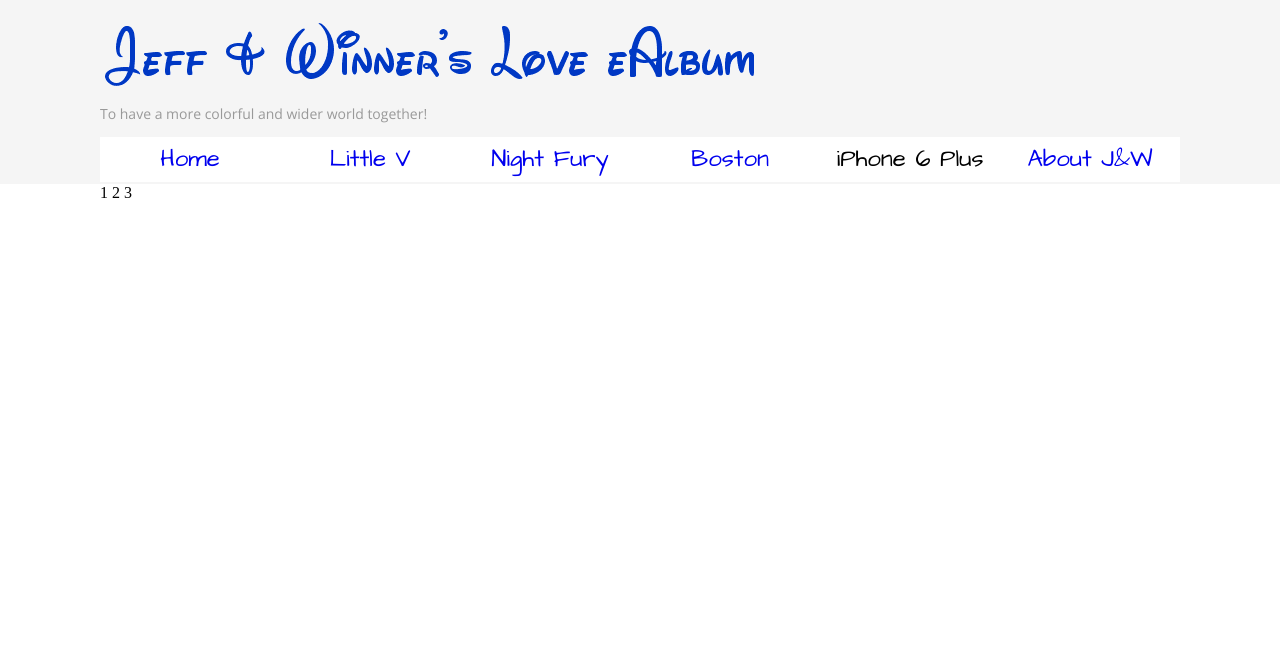
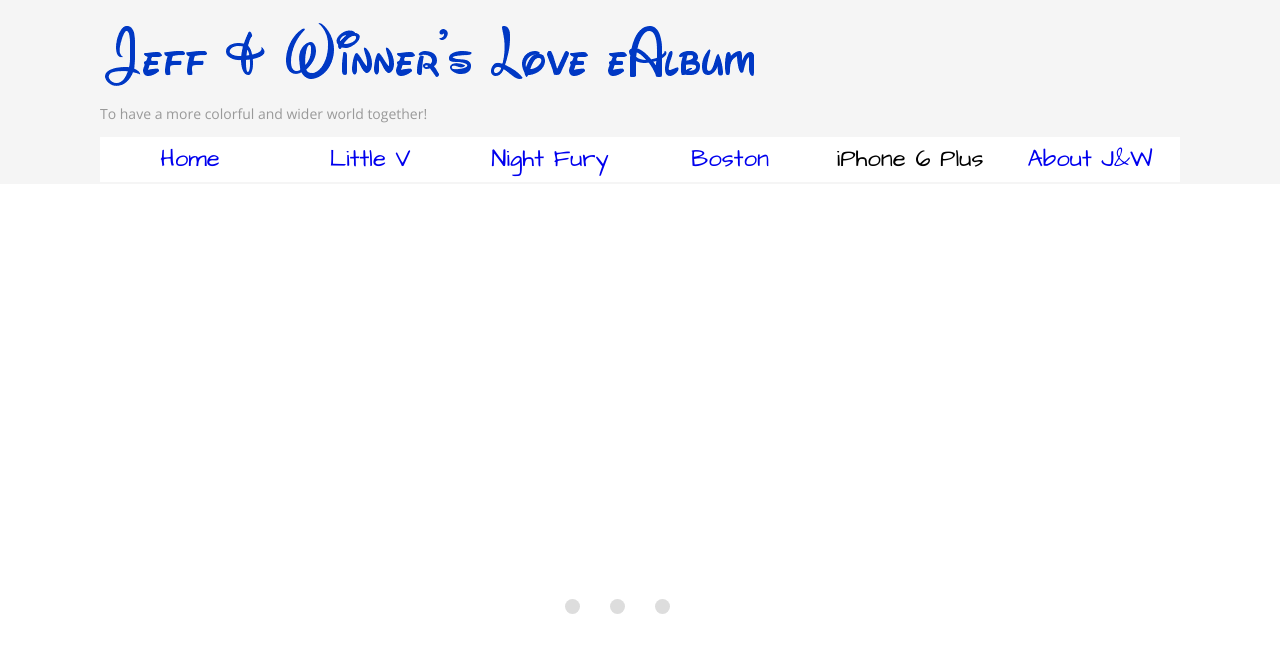
Before and after one commit to WinnerJiang/eAlbum, a plain HTML site: page home.html in a window 1280 px wide. Drawn offline with nearby package versions, Linux system fonts and the light colour scheme; a web font is replaced by a local one.

Commit message:
add index of carousel 0915

```diff
--- a/eAlbum.css
+++ b/eAlbum.css
@@ -117,5 +117,25 @@ h3{
 	display:inline-block;*/
 }
 .navCarouselCtrl{
+	position:relative;
+	left:450px;
+	top:400px;
+	width:500px;
+	height:50px;
+	z-index:10;
+}
+
+.indexOfCarousel{
+	position:relative;
+	float:left;
+	display:block;
+
+	margin:15px;
+	width:15px;
+	height:15px;
+	border-radius:7.5px;
+
+	background:#ddd;
+	/*z-index:10;*/
 
 }
--- a/home.html
+++ b/home.html
@@ -37,9 +37,9 @@
 					<li><a class="imgCaurouseRef" href="#"><img src="img/3.png"></a></li>
 				</ul>
 				<nav id="navCarouselController" class="navCarouselCtrl">
-					<a>1</a>
-					<a>2</a>
-					<a>3</a>
+					<a class="indexOfCarousel" href="#"></a>
+					<a class="indexOfCarousel" href="#"></a>
+					<a class="indexOfCarousel" href="#"></a>
 				</nav>
 
 			</div>
```
